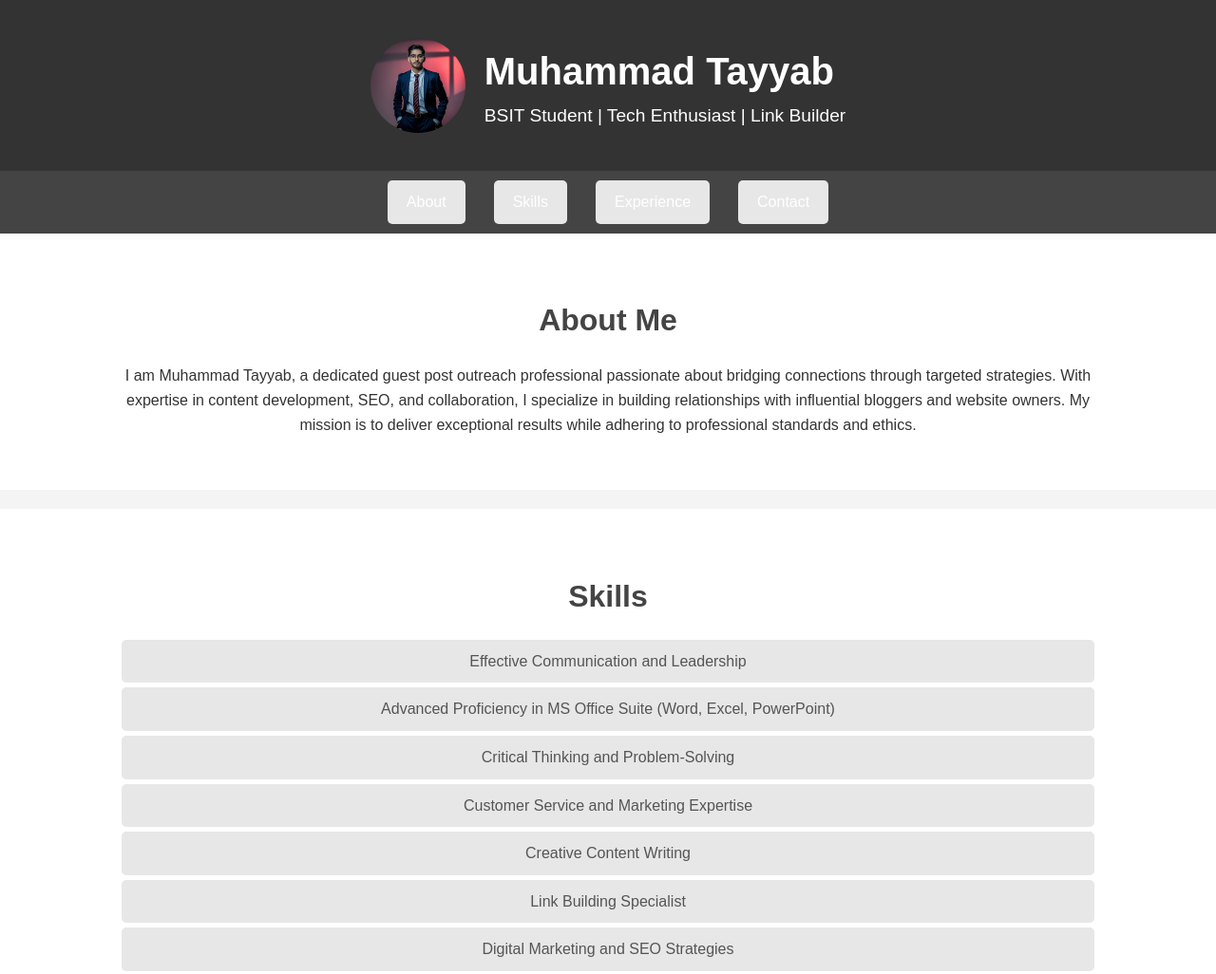
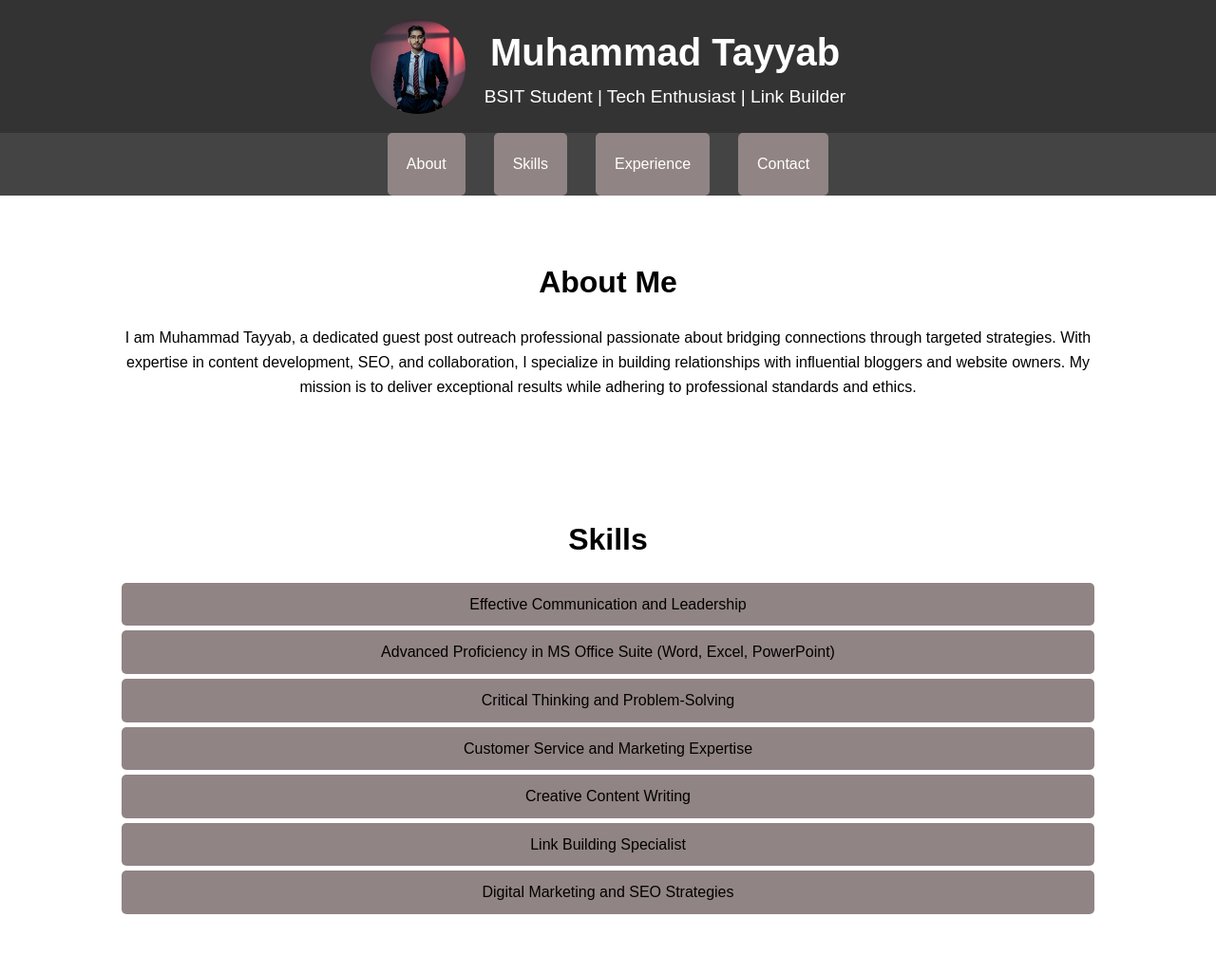
Before and after one commit to Muneebshah001/Tayyab-s-Portfolio, a plain HTML site: page index.html in a window 1280 px wide. Shown: the top 1026 px of the page at 95% size. Drawn offline with Linux system fonts and the light colour scheme.

Commit message:
Update style.css

```diff
--- a/style.css
+++ b/style.css
@@ -1,11 +1,9 @@
-/* General Styles */
+/* General styles */
 body {
-    font-family: 'Arial', sans-serif;
+    font-family: Arial, sans-serif;
     line-height: 1.6;
     margin: 0;
     padding: 0;
-    background-color: #f4f4f4;
-    color: #333;
 }
 
 .container {
@@ -20,7 +18,6 @@ body {
     justify-content: center;
     gap: 20px;
     text-align: left;
-    padding: 20px 0;
 }
 
 /* Profile Picture */
@@ -29,6 +26,7 @@ body {
     height: 100px;
     border-radius: 50%;
     object-fit: cover;
+    flex-shrink: 0;
 }
 
 @media (max-width: 768px) {
@@ -36,16 +34,32 @@ body {
         width: 80px;
         height: 80px;
     }
+}
 
+@media (max-width: 480px) {
     .header-container {
         flex-direction: column;
         text-align: center;
     }
 }
 
+/* General styles */
+body {
+    font-family: Arial, sans-serif;
+    line-height: 1.6;
+    margin: 0;
+    padding: 0;
+}
+
+.container {
+    width: 80%;
+    margin: 0 auto;
+    text-align: center;
+}
+
 /* Header */
 header {
-    background-color: #333;
+    background: #333;
     color: #fff;
     padding: 20px 0;
 }
@@ -63,15 +77,14 @@ header p {
 /* Navigation */
 nav {
     background: #444;
-    padding: 10px 0;
 }
 
 .nav-links {
     list-style: none;
+    margin: 0;
+    padding: 0;
     display: flex;
     justify-content: center;
-    padding: 0;
-    margin: 0;
 }
 
 .nav-links li {
@@ -82,7 +95,7 @@ nav {
     color: #fff;
     text-decoration: none;
     padding: 10px;
-    transition: background 0.3s;
+    display: block;
 }
 
 .nav-links a:hover {
@@ -93,14 +106,11 @@ nav {
 /* Sections */
 section {
     padding: 40px 0;
-    background: #fff;
-    margin-bottom: 20px;
 }
 
 section h2 {
     font-size: 2em;
     margin-bottom: 20px;
-    color: #444;
 }
 
 /* Skills */
@@ -110,11 +120,10 @@ ul {
 }
 
 ul li {
-    background: #e7e7e7;
+    background: #918484;
     margin: 5px 0;
     padding: 10px;
     border-radius: 5px;
-    color: #555;
 }
 
 /* Experience */
@@ -128,7 +137,6 @@ ul li {
     background: #f9f9f9;
     padding: 15px;
     border-radius: 5px;
-    box-shadow: 0 2px 4px rgba(0, 0, 0, 0.1);
 }
 
 /* Contact */
@@ -142,7 +150,7 @@ ul li {
 .contact-links img {
     width: 50px;
     height: 50px;
-    transition: transform 0.3s ease-in-out;
+    transition: transform 0.3s;
 }
 
 .contact-links img:hover {
@@ -157,7 +165,7 @@ ul li {
     color: #fff;
     text-decoration: none;
     border-radius: 5px;
-    transition: background 0.3s ease-in-out;
+    transition: background 0.3s;
 }
 
 .resume-button:hover {
@@ -170,5 +178,6 @@ footer {
     color: #fff;
     padding: 10px 0;
     text-align: center;
-    font-size: 0.9em;
 }
+
+/* Other styles remain unchanged */
```
